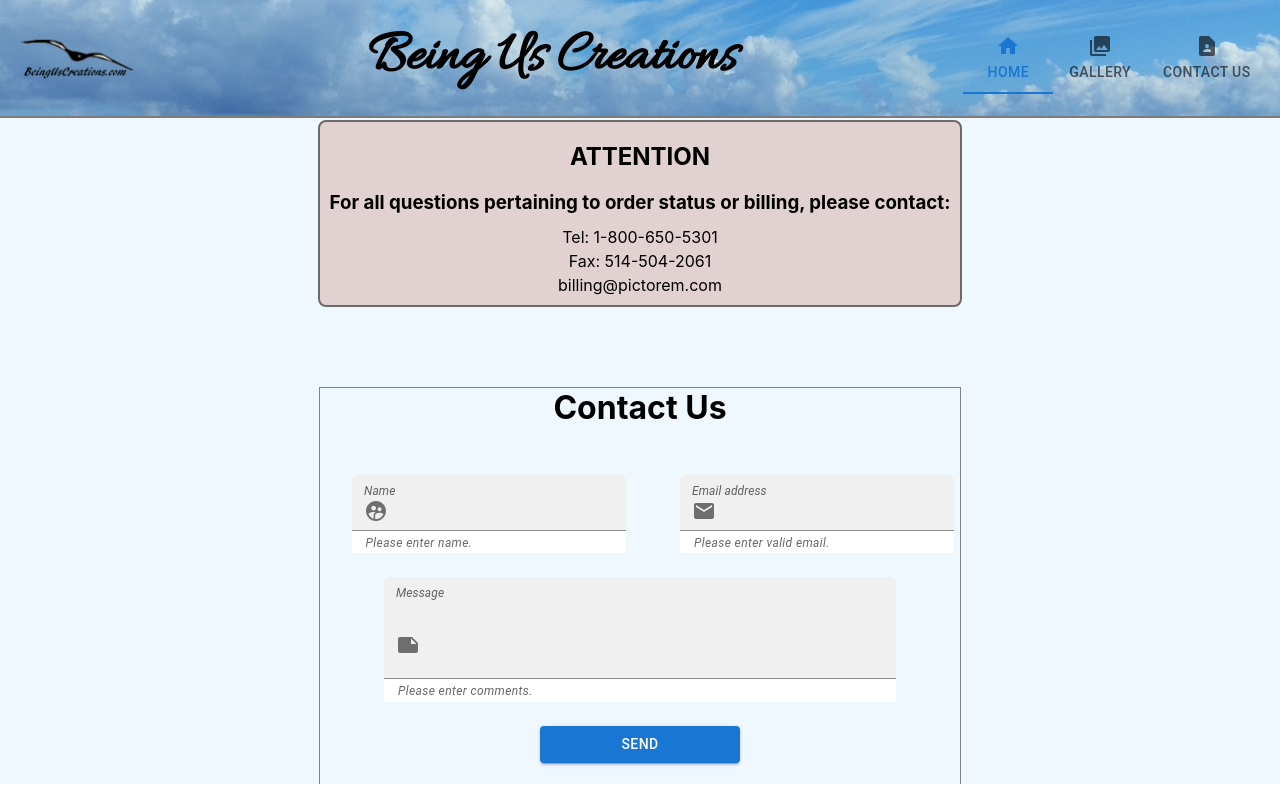
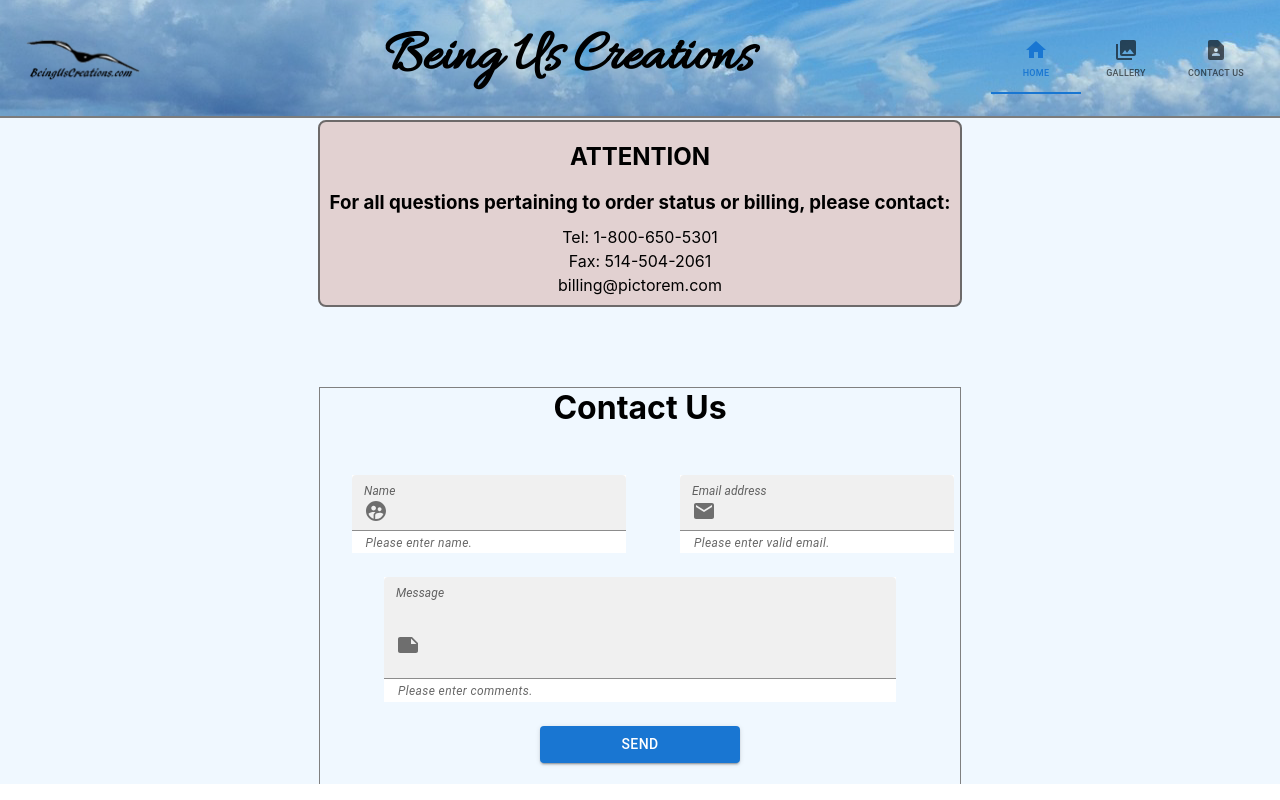
Before and after one commit to speights11/buscv2, a React (Create React App) app: page /contact in a window 1280 px wide. Built offline with nearby package versions, Linux system fonts and the light colour scheme; a web font is replaced by a local one; what aws-amplify would draw is missing.

Commit message:
Format font sizes

```diff
--- a/src/App.css
+++ b/src/App.css
@@ -11,7 +11,7 @@
   grid-template-columns: 20vw 60vw 20vw;
   align-items: flex-start;
   justify-content: space-around;
-  font-size: calc(10px + 2vmin);
+  /* font-size: calc(10px + 2vmin); */
   margin: 0;
   padding: 0;
   overflow: hidden;
@@ -32,6 +32,10 @@
   text-align: center;
   width: 60vw;
   padding: 0;
+}
+
+.links {
+  font-size: 4.5vw !important;
 }
 
 /* font-family: "Cinzel", serif; */
@@ -105,7 +109,7 @@
   width: 100%;
 
   & .intro {
-    font-size: 3.2rem;
+    font-size: 2.5vw;
     font-weight: 700;
     text-align: center;
     width: 70%;
--- a/src/components/Main.jsx
+++ b/src/components/Main.jsx
@@ -9,6 +9,8 @@ import PropTypes from "prop-types";
 import logo from "assets/images/logo.png";
 
 import "App.css";
+
+const _fontSz = "0.7vw";
 
 const Main = ({ children }) => {
   const [value, setValue] = useState(0);
@@ -37,16 +39,23 @@ const Main = ({ children }) => {
               onChange={handleChange}
               aria-label="icon tabs example"
             >
-              <Tab icon={<HomeIcon />} aria-label="home" label="home" />
+              <Tab
+                icon={<HomeIcon />}
+                aria-label="home"
+                label="home"
+                sx={{ fontSize: _fontSz }}
+              />
               <Tab
                 icon={<CollectionsIcon />}
                 aria-label="gallery"
                 label="gallery"
+                sx={{ fontSize: _fontSz }}
               />
               <Tab
                 icon={<ContactPageIcon />}
                 aria-label="contact"
                 label="contact us"
+                sx={{ fontSize: _fontSz }}
               />
             </Tabs>
           </div>
```
